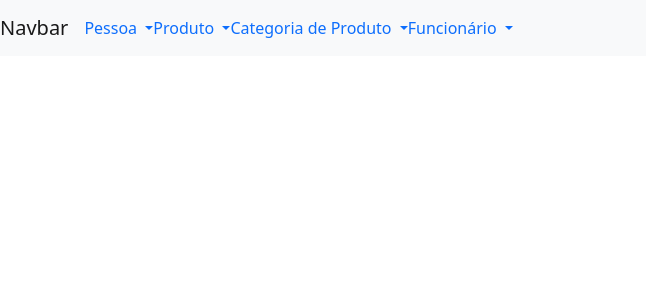
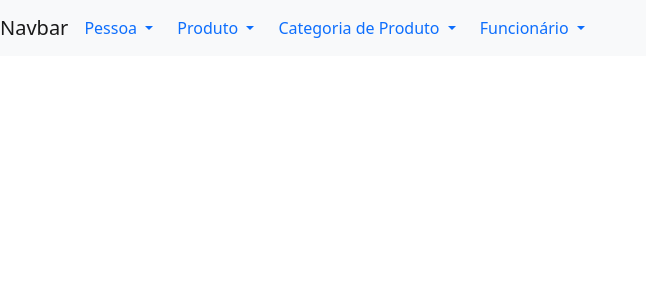
Before and after one commit to edufrasson/projeto-mvc, a PHP site: page /home in a window 1280 px wide. Shown: the top 300 px of the page, without its empty margins (0-646 px from the left). Run offline with PHP 8.4, Linux system fonts and the light colour scheme.

Commit message:
ajuste no header

```diff
--- a/View/includes/cabecalho.php
+++ b/View/includes/cabecalho.php
@@ -1,11 +1,11 @@
-<nav class="navbar navbar-expand-lg navbar-light bg-light mr-2">
+<nav class="navbar navbar-expand-lg navbar-light bg-light mr-2 ">
     <a class="navbar-brand" href="#">Navbar</a>
     <button class="navbar-toggler" type="button" data-toggle="collapse" data-target="#navbarNavDropdown" aria-controls="navbarNavDropdown" aria-expanded="false" aria-label="Toggle navigation">
         <span class="navbar-toggler-icon"></span>
     </button>
-    <div class="collapse navbar-collapse" id="navbarNavDropdown">
-        <ul class="navbar-nav justify-content-between">
-            <li class="nav-item dropdown">
+    <div class="collapse navbar-collapse " id="navbarNavDropdown">
+        <ul class="navbar-nav justify-content-between row">
+            <li class="nav-item dropdown col">
                 <a class="dropdown-toggle text-decoration-none" href="#" role="button" id="dropdownMenuLink" data-bs-toggle="dropdown" aria-expanded="false">
                     Pessoa
                 </a>
@@ -15,7 +15,7 @@
                 </ul>
             </li>
 
-            <li class="nav-item dropdown">
+            <li class="nav-item dropdown col">
                 <a class="dropdown-toggle text-decoration-none" href="#" role="button" id="dropdownMenuLink" data-bs-toggle="dropdown" aria-expanded="false">
                     Produto
                 </a>
@@ -25,7 +25,7 @@
                 </ul>
             </li>
 
-            <li class="nav-item dropdown">
+            <li class="nav-item dropdown col">
                 <a class="dropdown-toggle text-decoration-none" href="#" role="button" id="dropdownMenuLink" data-bs-toggle="dropdown" aria-expanded="false">
                     Categoria de Produto
                 </a>
@@ -35,7 +35,7 @@
                 </ul>
             </li>
 
-            <li class="nav-item dropdown">
+            <li class="nav-item dropdown col">
                 <a class="dropdown-toggle text-decoration-none" href="#" role="button" id="dropdownMenuLink" data-bs-toggle="dropdown" aria-expanded="false">
                     Funcionário
                 </a>
```
